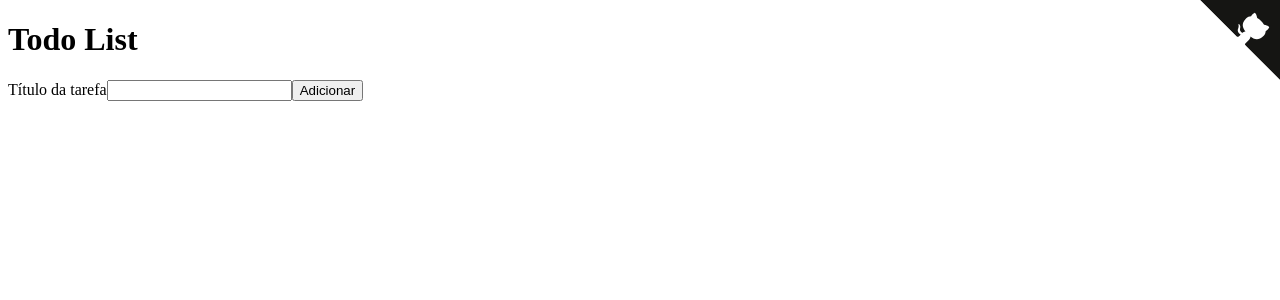
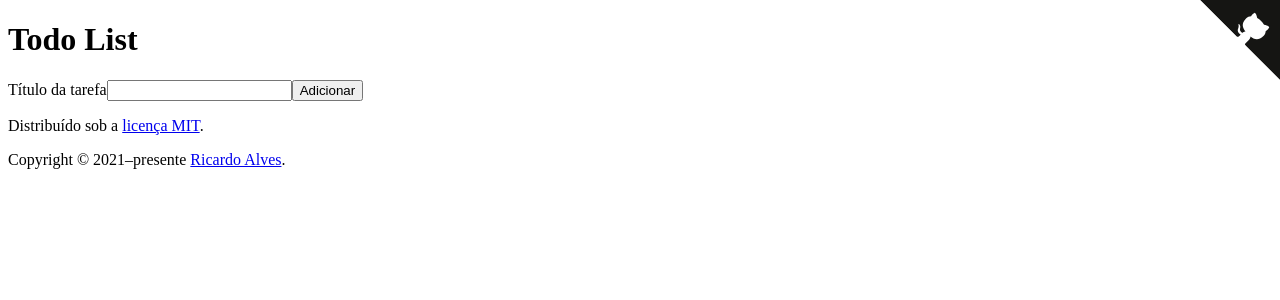
Before and after one commit to ricardospalves/react-todo-list, a React (Create React App) app: page / in a window 1280 px wide. Shown: the top 300 px of the page. Built offline with nearby package versions, Linux system fonts and the light colour scheme.

Commit message:
Adicionar o Header e o Footer

```diff
--- a/src/App.jsx
+++ b/src/App.jsx
@@ -2,9 +2,11 @@ import { useState } from 'react'
 
 import { v4 as uuidv4 } from 'uuid'
 
-import GitHubCorner from './components/GitHubCorner'
 import AddTask from './components/AddTask'
 import Tasks from './components/Tasks'
+
+import Header from './layout/Header'
+import Footer from './layout/Footer'
 
 const App = () => {
   const [tasks, setTasks] = useState([])
@@ -60,10 +62,9 @@ const App = () => {
   }
 
   return <div id="App">
-    <h1>Todo List</h1>
+    <Header />
 
-    <GitHubCorner />
-
+    <main>
       <AddTask
         onTaskAdd={handleTaskAdd}
       />
@@ -74,6 +75,9 @@ const App = () => {
         onTaskTitleEdit={handleTaskTitleEdit}
         onTaskDelete={handleTaskDelete}
       />
+    </main>
+
+    <Footer />
   </div>
 }
 
--- /dev/null
+++ b/src/layout/Footer.jsx
@@ -0,0 +1,13 @@
+const Footer = () => {
+  return <footer id="Footer">
+    <p>
+      Distribuído sob a <a href="https://github.com/ricardospalves/react-todo-list/blob/main/LICENSE">licença MIT</a>.
+    </p>
+
+    <p>
+      Copyright © 2021–presente <a href="https://github.com/ricardospalves">Ricardo Alves</a>.
+    </p>
+  </footer>
+}
+
+export default Footer
--- /dev/null
+++ b/src/layout/Header.jsx
@@ -0,0 +1,13 @@
+import GitHubCorner from './../components/GitHubCorner'
+
+const Header = () => {
+  return <header id="Header">
+    <h1>
+      Todo List
+    </h1>
+
+    <GitHubCorner />
+  </header>
+}
+
+export default Header
```
Lines whose indentation alone changed are shown as unchanged.
